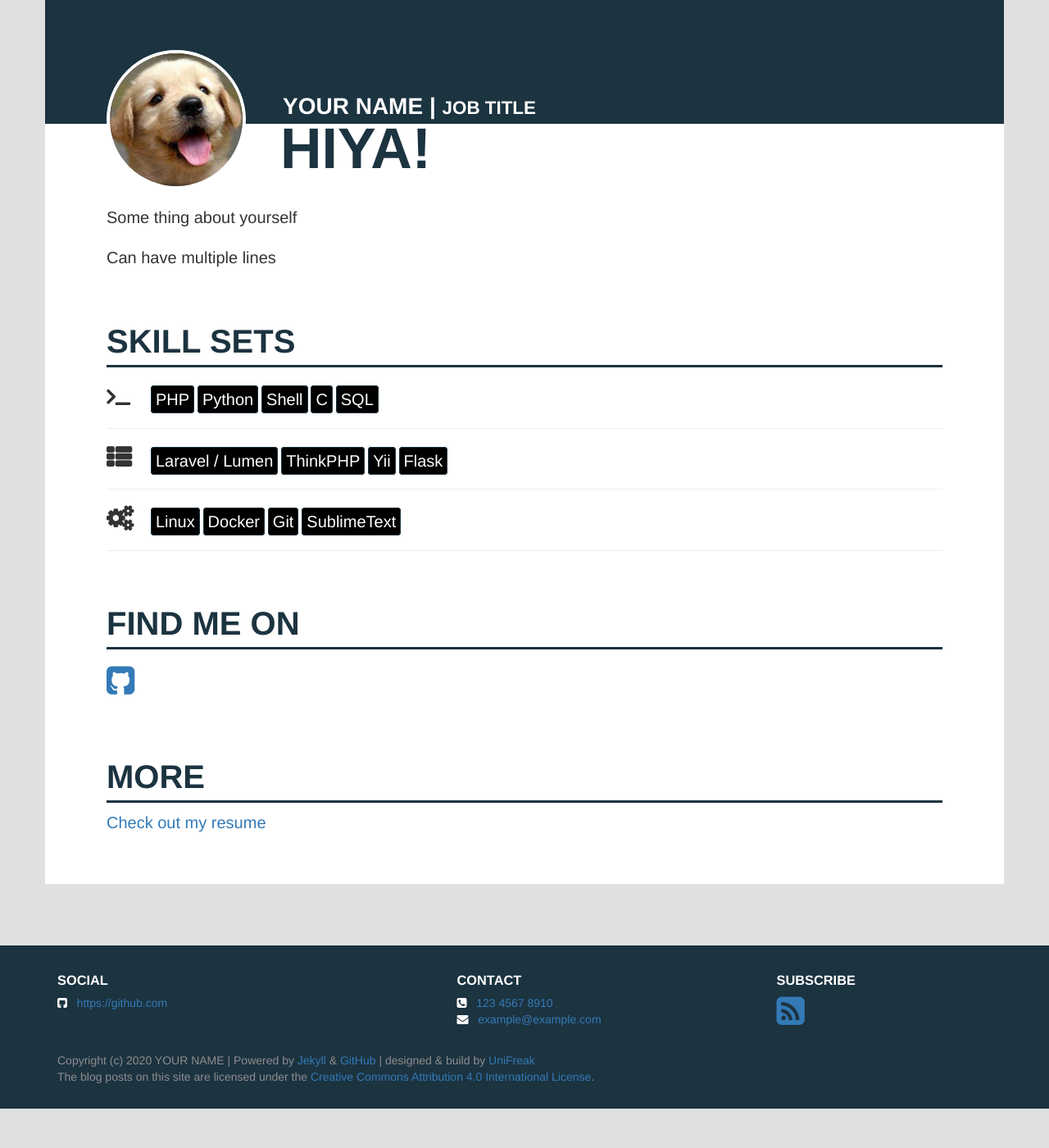
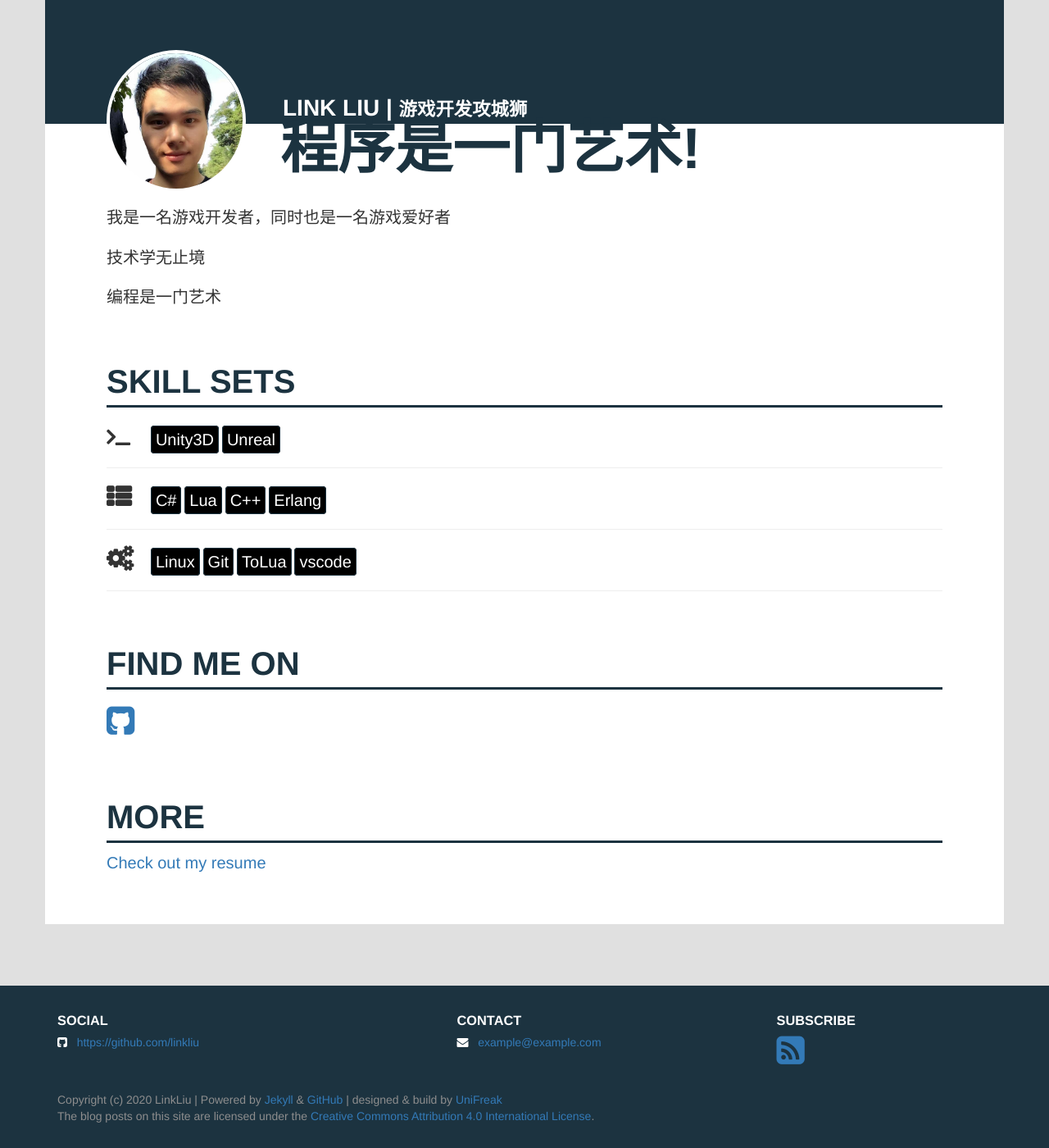
Before and after one commit to linkliu/tech-landscape, a Jekyll site: the page built from about/index.html, in a window 1280 px wide and 1400 px high, scrolled down 209 px. Shown: the whole window at 82% size. Built offline with Jekyll 4.4.1, drawn with Linux system fonts in a browser that asks for light colours; before the commit the page ends 1561 px from its top, so only the background shows below that.

Commit message:
no message

```diff
--- a/_config.yml
+++ b/_config.yml
@@ -19,7 +19,7 @@ layout: post
 permalink: /:categories/:title
 excerpt_separator: "[-----]"
 
-url: # Required: replace this with your domain
+url: "https://linkliu.github.io/tech-landscape/"  # Required: replace this with your domain
 name: textalic # Required: will be displayed on every page's header
 title: site title # Required: site's default title
 shout: # Required: **TWO** lines, will be displayed on page's header.
--- a/_data/me.yml
+++ b/_data/me.yml
@@ -1,27 +1,27 @@
 # These data will be shown in /about page and every page footer
 # Replace these with your own personal info
 
-name: "YOUR NAME"
-job: "Job Title"
-hi: "HIYA!"
+name: "LINK LIU"
+job: "游戏开发攻城狮"
+hi: "程序是一门艺术!"
 avatar_img: "/assets/img/me.png" # path to your avatar
 intro:
-  - "Some thing about yourself"
-  - "Can have multiple lines"
+  - "我是一名游戏开发者，同时也是一名游戏爱好者"
+  - "技术学无止境"
+  - "编程是一门艺术"
 skills:
   - name: "Programming"
     icon-class: "fa fa-terminal"
-    list: ["PHP", "Python", "Shell", "C", "SQL"]
+    list: ["Unity3D", "Unreal"]
   - name: "Framework"
     icon-class: "fa fa-th-list"
-    list: ["Laravel / Lumen", "ThinkPHP", "Yii", "Flask"]
+    list: ["C#", "Lua", "C++", "Erlang"]
   - name: "Tools"
     icon-class: "fa fa-cogs"
-    list: ["Linux", "Docker", "Git", "SublimeText"]
+    list: ["Linux", "Git", "ToLua","vscode"]
 
-display_name: "YOUR NAME"
+display_name: "LinkLiu"
 contact:
-  - {name: "Mobile", icon-class: "fa fa-phone-square", text: "123 4567 8910", link: "tel: 123 4567 8010"}
-  - {name: "Email", icon-class: "fa fa-envelope", text: "example@example.com", link: "mailto: example@example.com"}
+  - {name: "Email", icon-class: "fa fa-envelope", text: "example@example.com", link: "mailto:mucylulu@163.com/mucylulu@gmail.com"}
 social:
-  - {name: "GitHub", icon-class: "fa fa-github-square", text: "https://github.com", link: "https://github.com"}
+  - {name: "GitHub", icon-class: "fa fa-github-square", text: "https://github.com/linkliu", link: "https://github.com/linkliu"}
```
Also changed, not shown: assets/img/me.png, 1 other file.
